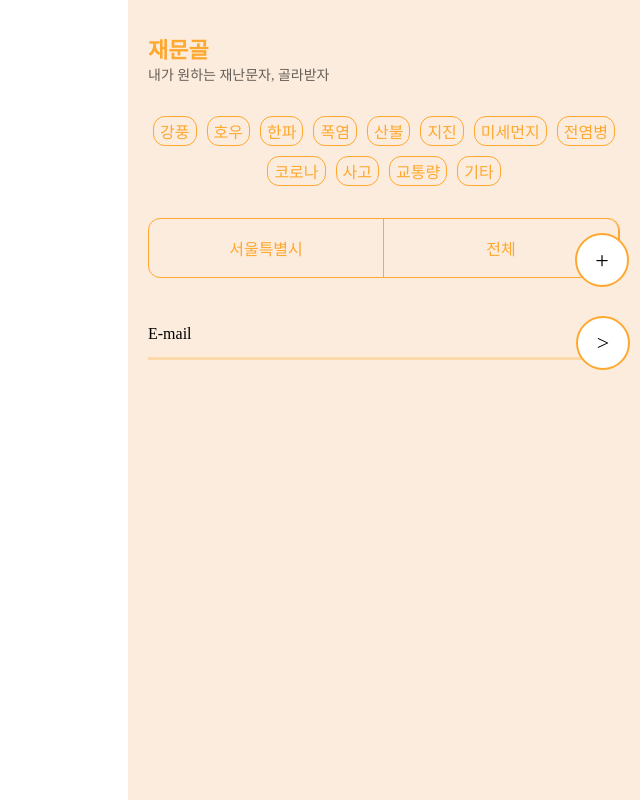
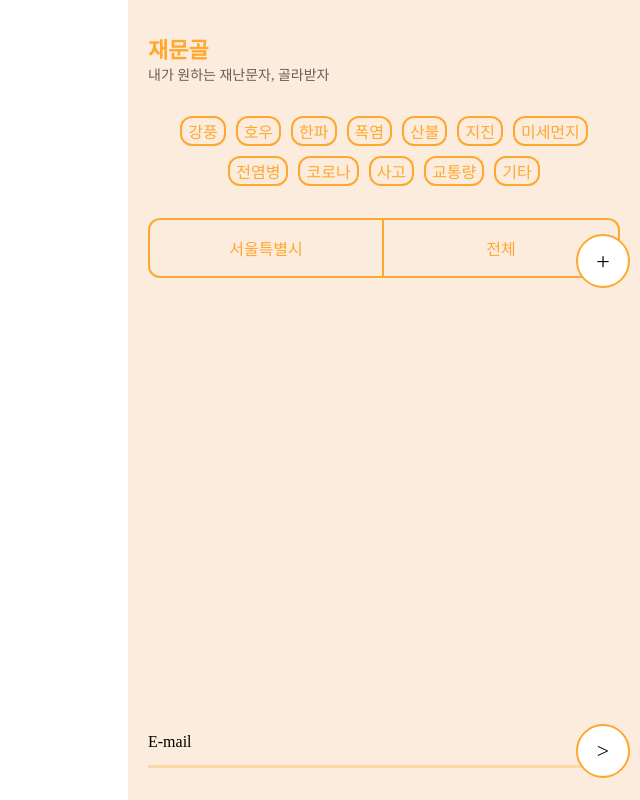
Before and after one commit to famousCucumber/Frontend, a React (Create React App) app: page / in a window 1280 px wide. Shown: the whole page, without its empty margins (640-1280 px from the left). Built offline with nearby package versions, Linux system fonts and the light colour scheme.

Commit message:
feat: install axios

```diff
--- a/package.json
+++ b/package.json
@@ -6,6 +6,7 @@
     "@testing-library/jest-dom": "^5.11.4",
     "@testing-library/react": "^11.1.0",
     "@testing-library/user-event": "^12.1.10",
+    "@types/axios": "^0.14.0",
     "@types/jest": "^26.0.15",
     "@types/node": "^12.0.0",
     "@types/react": "^17.0.0",
@@ -13,6 +14,7 @@
     "@types/react-router-dom": "^5.1.7",
     "@types/react-transition-group": "^4.4.1",
     "@types/styled-components": "^5.1.9",
+    "axios": "^0.21.1",
     "react": "^17.0.2",
     "react-dom": "^17.0.2",
     "react-router-dom": "^5.2.0",
--- a/src/components/home/Checkbox.tsx
+++ b/src/components/home/Checkbox.tsx
@@ -35,7 +35,7 @@ const StyledLabel = styled.label`
     padding: 10px 6px;
 
     border-radius: 12px;
-    border: solid 1.2px ${({ theme }) => theme.colors.c500};
+    border: ${({ theme }) => theme.borderSetting};
     color: ${({ theme }) => theme.colors.c500};
     background-color: ${({ theme }) => theme.colors.c100};
     cursor: pointer;
@@ -54,5 +54,6 @@ const StyledLabel = styled.label`
     ${StyledInput}:checked + & {
         color: ${({ theme }) => theme.colors.c100};
         background-color: ${({ theme }) => theme.colors.c700};
+        border-color: ${({ theme }) => theme.colors.c700};
     }
 `;
--- a/src/components/home/Email.tsx
+++ b/src/components/home/Email.tsx
@@ -37,6 +37,8 @@ const EmailDiv = styled.div`
     position: relative;
     width: 100%;
     height: 50px;
+    justify-self: flex-end;
+    margin-top: auto;
 `;
 
 const EmailInput = styled.input`
--- a/src/components/home/Select.tsx
+++ b/src/components/home/Select.tsx
@@ -124,7 +124,7 @@ const SelectSection = styled.section`
     width: 100%;
     height: 60px;
     border-radius: 12px;
-    border: solid 1.2px ${({ theme }) => theme.colors.c500};
+    /* border: ${({ theme }) => theme.borderSetting}; */
     display: flex;
 
     transition: all 0.5s;
@@ -157,7 +157,9 @@ const SelectedCity = styled.div<{ isCity: boolean }>`
 
     border-radius: ${({ isCity }) =>
         isCity ? "12px 0px 0px 12px" : "0px 12px 12px 0px"};
-    border-right: solid 1.2px ${({ theme }) => theme.colors.c500};
+
+    border: ${({ theme }) => theme.borderSetting};
+    ${({ isCity }) => (isCity ? "" : "border-left: none;")}
 
     display: flex;
     justify-content: center;
@@ -238,7 +240,8 @@ const SelectButton = styled.button`
     width: 50px;
     height: 50px;
     border-radius: 50%;
-    border: solid 2px ${({ theme }) => theme.colors.c500};
+    /* border: solid 2px ${({ theme }) => theme.colors.c500}; */
+    border: ${({ theme }) => theme.borderSetting};
     background-color: white;
 
     font-size: 24px;
--- a/src/pages/home/HomeContainer.tsx
+++ b/src/pages/home/HomeContainer.tsx
@@ -1,6 +1,7 @@
 import { useState } from "react";
+import axios from "axios";
 
-import { keywordData } from "data";
+import { countyByCityData, keywordData } from "data";
 import { ICity, ICounty, ITag } from "types";
 import HomePresenter from "./HomePresenter";
 
@@ -27,18 +28,31 @@ const HomeContainer = () => {
             return;
         }
 
-        const checkedData = tags.filter((tag) => tag.isSelect === true);
+        const checkedTag = tags.filter((tag) => tag.isSelect === true);
 
-        if (checkedData.length === 0) {
+        if (checkedTag.length === 0) {
             alert("최소 한 가지 이상의 태그를 선택해주세요 !");
             return;
         }
+        const fetchingTags: string[] = [];
+        checkedTag.map((tag) => {
+            fetchingTags.push(tag.name);
+        });
 
-        const selectedLocation = selectedCounties.map(
-            (county) => county.passingName
-        );
+        const fetchingCounties: string[] = [];
+        selectedCounties.map((county, index) => {
+            if (county.name === "전체") {
+                const tempCity = selectedCities[index];
+                for (let tempCounty of countyByCityData[tempCity]) {
+                    if (tempCounty !== "전체")
+                        fetchingCounties.push(`${tempCity} ${tempCounty}`);
+                }
+            } else {
+                fetchingCounties.push(county.passingName);
+            }
+        });
 
-        console.log(email, checkedData, selectedLocation);
+        console.log(email, fetchingTags, fetchingCounties);
 
         setEmail("");
         setTags(keywordData);
--- a/src/style/styled.d.ts
+++ b/src/style/styled.d.ts
@@ -10,5 +10,6 @@ export interface IColors {
 declare module "styled-components" {
     export interface DefaultTheme {
         colors: IColors;
+        borderSetting: string;
     }
 }
--- a/src/style/theme.ts
+++ b/src/style/theme.ts
@@ -7,4 +7,5 @@ export const theme: DefaultTheme = {
         c500: "#fea82f",
         c700: "#ff6701",
     },
+    borderSetting: "solid 2px #fea82f",
 };
```
Also changed, not shown: 2 other files (tests, documents, lock files or other folders).
